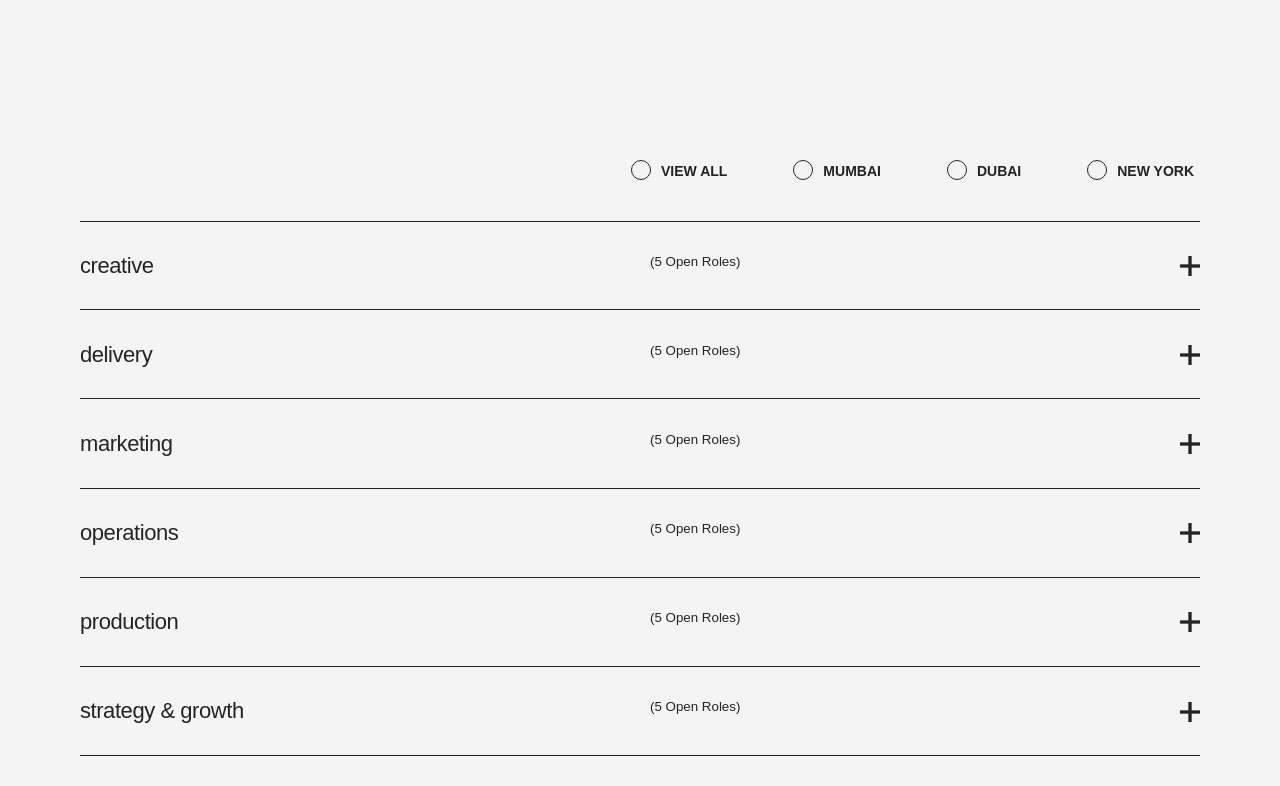
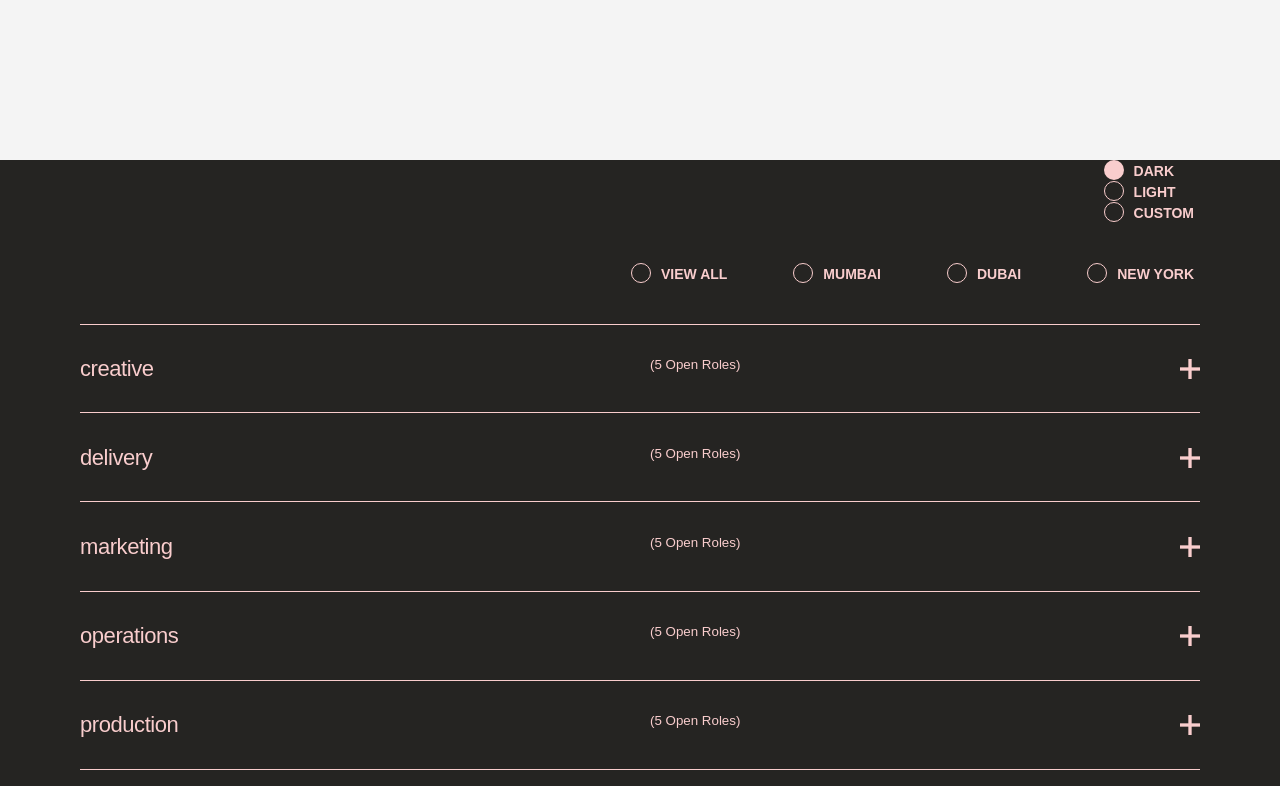
Before and after one commit to IharTsykala/playy-locations, a Gatsby site: page / in a window 1280 px wide. Shown: the top 786 px of the page. Built offline with nearby package versions, Linux system fonts and the light colour scheme; Gatsby itself is replaced by a stand-in of ours.

Commit message:
feat: add context+reducers for toggle themes

```diff
--- a/gatsby-config.js
+++ b/gatsby-config.js
@@ -62,8 +62,8 @@ module.exports = {
     {
       resolve: 'gatsby-source-contentful',
       options: {
-        spaceId: process.env.SPACE_ID,
-        accessToken: process.env.ACCESS_TOKEN,
+        spaceId: 'bfjoqxzwyerm',
+        accessToken: 'jYHqLqdK3hwbryWnQ7469SVFDY_nzrAl-dM9oxOd6lw',
       },
     },
     {
--- /dev/null
+++ b/src/context/context.js
@@ -0,0 +1,5 @@
+import { createContext } from 'react'
+
+const Context = createContext()
+
+export default Context
--- /dev/null
+++ b/src/context/globalStateProvider.js
@@ -0,0 +1,14 @@
+import React, { useReducer } from 'react'
+import Context from './context'
+import { initialState, themesReducer } from './themes/themes.reducer'
+
+const GlobalStateProvider = ({ children }) => {
+  const [themesState, dispatch] = useReducer(themesReducer, initialState)
+  return (
+    <Context.Provider value={{ themesState, dispatch }}>
+      {children}
+    </Context.Provider>
+  )
+}
+
+export default GlobalStateProvider
--- /dev/null
+++ b/src/context/themes/themes.action.js
@@ -0,0 +1,14 @@
+export const ActionTypes = {
+  SET_THEME: '[theme] set theme',
+  SET_NAME_THEME: '[theme] set name theme',
+}
+
+export const setTheme = colorTheme => ({
+  type: ActionTypes.SET_THEME,
+  payload: colorTheme,
+})
+
+export const setNameTheme = nameTheme => ({
+  type: ActionTypes.SET_NAME_THEME,
+  payload: nameTheme,
+})
--- /dev/null
+++ b/src/context/themes/themes.reducer.js
@@ -0,0 +1,25 @@
+import { ActionTypes } from './themes.action'
+import themes from '../../services/themes'
+
+export const initialState = {
+  currentTheme: JSON.parse(localStorage.getItem('currentTheme')) || themes.dark,
+  nameCurrentTheme: localStorage.getItem('nameCurrentTheme') || 'dark',
+}
+
+export function themesReducer(state = initialState, action) {
+  switch (action.type) {
+    case ActionTypes.SET_THEME:
+      return {
+        ...state,
+        currentTheme: action.payload,
+      }
+    case ActionTypes.SET_NAME_THEME:
+      return {
+        ...state,
+        nameCurrentTheme: action.payload,
+      }
+    default: {
+      throw new Error(` Unhandled action type: ${action.type}`)
+    }
+  }
+}
--- a/src/pages/accordian/index.js
+++ b/src/pages/accordian/index.js
@@ -1,7 +1,11 @@
-import React, { useState } from 'react'
-import { motion } from 'framer-motion'
+import React, { useState, useEffect, useContext } from 'react'
 import { graphql } from 'gatsby'
+import { ThemeProvider } from 'styled-components'
+import Context from '../../context/context'
 import SingleAccordian from './singleAccordian'
+import { setTheme, setNameTheme } from '../../context/themes/themes.action'
+import themes from '../../services/themes'
+
 import {
   Section,
   TopBar,
@@ -63,6 +67,44 @@ export const DepartmentsData = [
   },
 ]
 
+const ThemesBlock = ({ themesState, dispatch }) => {
+  const handleToggleTheme = nameTheme => {
+    // eslint-disable-next-line no-unused-expressions,no-sequences
+    dispatch(setTheme(themes[nameTheme])),
+      dispatch(setNameTheme(nameTheme)),
+      localStorage.setItem('currentTheme', JSON.stringify(themes[nameTheme])),
+      localStorage.setItem('nameCurrentTheme', nameTheme)
+  }
+  return (
+    <TopBarLi>
+      <RadioButton
+        className={` ${
+          themesState.nameCurrentTheme === 'dark' ? 'isChecked' : ''
+        }`}
+        onClick={() => handleToggleTheme('dark')}
+      >
+        dark
+      </RadioButton>
+      <RadioButton
+        className={` ${
+          themesState.nameCurrentTheme === 'light' ? 'isChecked' : ''
+        }`}
+        onClick={() => handleToggleTheme('light')}
+      >
+        light
+      </RadioButton>
+      <RadioButton
+        className={` ${
+          themesState.nameCurrentTheme === 'custom' ? 'isChecked' : ''
+        }`}
+        onClick={() => handleToggleTheme('custom')}
+      >
+        custom
+      </RadioButton>
+    </TopBarLi>
+  )
+}
+
 const Locations = () => {
   const [condition, setCondition] = useState(false)
   return LocationsData.map(location => (
@@ -78,8 +120,8 @@ const Locations = () => {
 }
 
 const Departments = () => {
-  return DepartmentsData.map((department, index) => (
-    <SingleAccordian key={index} department={department} />
+  return DepartmentsData.map(department => (
+    <SingleAccordian key={department.id} department={department} />
   ))
 }
 const variants = {
@@ -104,9 +146,14 @@ const cardVariants = {
 }
 
 const Accordian = ({ data }) => {
+  const { themesState, dispatch } = useContext(Context)
   return (
+    <ThemeProvider theme={themesState.currentTheme}>
       <Section>
         <TopBar>
+          <TopBarUl>
+            <ThemesBlock themesState={themesState} dispatch={dispatch} />
+          </TopBarUl>
           <TopBarUl>
             <Locations />
           </TopBarUl>
@@ -117,6 +164,7 @@ const Accordian = ({ data }) => {
           </ContentUl>
         </Content>
       </Section>
+    </ThemeProvider>
   )
 }
 export const query = graphql`
--- a/src/pages/accordian/styles.js
+++ b/src/pages/accordian/styles.js
@@ -26,6 +26,8 @@ export const Section = styled(motion.section)`
     css`
       margin-top: 0;
     `}
+  background: ${props => props.theme.background};
+  color: ${props => props.theme.text};
 `
 export const TopBar = styled.div`
   position: relative;
--- a/src/pages/index.js
+++ b/src/pages/index.js
@@ -1,12 +1,15 @@
 import React from 'react'
 import Accordian from './accordian'
 import { GlobalStyle } from '../styles/base'
+import GlobalStateProvider from '../context/globalStateProvider'
 
 const index = () => {
   return (
     <>
-      <GlobalStyle />
-      <Accordian />
+      <GlobalStateProvider>
+        <GlobalStyle />
+        <Accordian />
+      </GlobalStateProvider>
     </>
   )
 }
--- /dev/null
+++ b/src/services/themes.js
@@ -0,0 +1,28 @@
+const themes = {
+  dark: {
+    background: `var(--dark)`,
+    text: `var(--accent)`,
+    footercolor: `var(--light)`,
+    footerText: `var(--dark)`,
+    copyrightBg: `var-(whiteSmoke)`,
+    copyrighttext: `var(--midGrey)`,
+  },
+  light: {
+    background: `var(--light)`,
+    text: `var(--dark)`,
+    footercolor: `var(--dark)`,
+    footerText: `var(--light)`,
+    copyrightBg: `var(--grey)`,
+    copyrighttext: `var(--midGrey)`,
+  },
+  custom: {
+    background: `red`,
+    text: `var(--white)`,
+    footercolor: `var(--dark)`,
+    footerText: `var(--light)`,
+    copyrightBg: `var(--grey)`,
+    copyrighttext: `var(--midGrey)`,
+  },
+}
+
+export default themes
```
Lines whose indentation alone changed are shown as unchanged.
